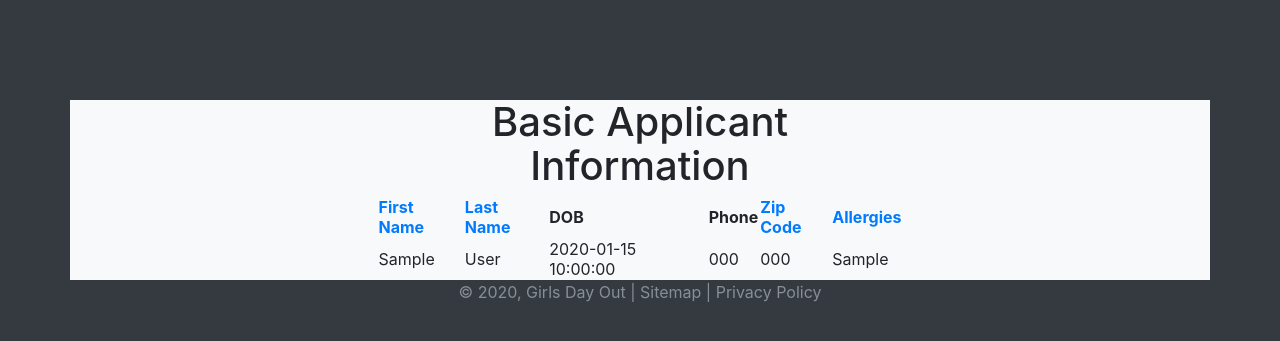
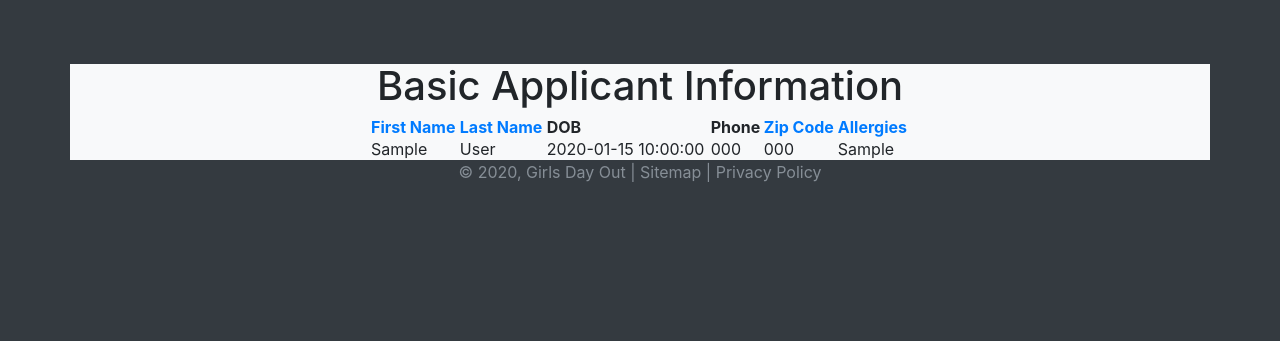
Before and after one commit to andersonjackson-ttc/gdo-camp, a PHP site: page /fetch_applicants.php in a window 1280 px wide. Shown: the part 114-455 px from the top of the page. Run offline with PHP 8.4, Linux system fonts and the light colour scheme; the visitor is signed in with stand-in values (Sample User, id 1); tables that the repository leaves empty or names only in its code hold one stand-in row (values such as "Sample post").

Commit message:
Update fetch_applicants.php

```diff
--- a/gdo_admin_login/htdocs/fetch_applicants.php
+++ b/gdo_admin_login/htdocs/fetch_applicants.php
@@ -76,9 +76,8 @@ $q = "SELECT * FROM applicant ORDER BY $order_by LIMIT $start, $display";
 //run the query
 $r = @mysqli_query ($dbc, $q); // Run the query.
 
-	echo' <div class="container bg-light" style="margin-top: 100px;">
-			<div class="row justify-content-center">
-				<div class="col-md-6 col-md-offset-3" align="center">
+	echo' 	<div class="row justify-content-center">
+			<div class="col-md-6 col-md-offset-3" align="center">
 
 	<h1>Basic Applicant Information</h1>
 	<table width="100%">
```
